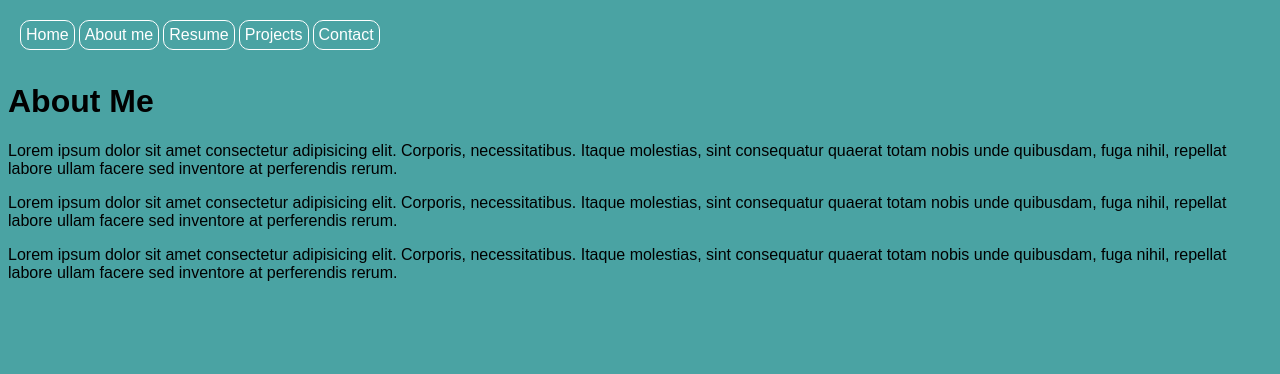
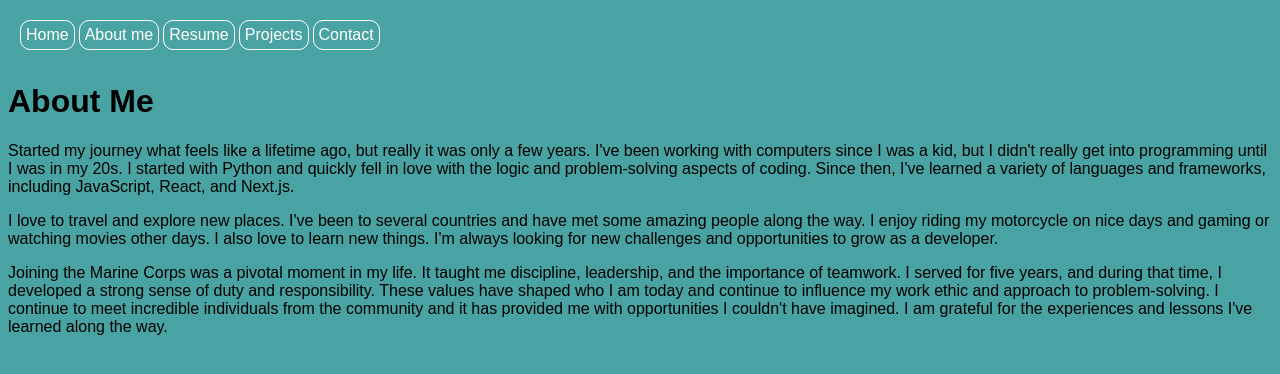
Before and after one commit to zachty/portfolio, a Next.js app: page /about in a window 1280 px wide. Shown: the top 374 px of the page. Built offline with nearby package versions, Linux system fonts and the light colour scheme.

Commit message:
wrote a bit about me

```diff
--- a/pages/about.jsx
+++ b/pages/about.jsx
@@ -8,22 +8,31 @@ export default function About() {
             <h1>About Me</h1>
 
             <p>
-                Lorem ipsum dolor sit amet consectetur adipisicing elit.
-                Corporis, necessitatibus. Itaque molestias, sint consequatur
-                quaerat totam nobis unde quibusdam, fuga nihil, repellat labore
-                ullam facere sed inventore at perferendis rerum.
+                Started my journey what feels like a lifetime ago, but
+                really it was only a few years. I{'\''}ve been working with
+                computers since I was a kid, but I didn{'\''}t really get into
+                programming until I was in my 20s. I started with Python and
+                quickly fell in love with the logic and problem-solving aspects
+                of coding. Since then, I{'\''}ve learned a variety of languages
+                and frameworks, including JavaScript, React, and Next.js.
             </p>
             <p>
-                Lorem ipsum dolor sit amet consectetur adipisicing elit.
-                Corporis, necessitatibus. Itaque molestias, sint consequatur
-                quaerat totam nobis unde quibusdam, fuga nihil, repellat labore
-                ullam facere sed inventore at perferendis rerum.
+                I love to travel and explore new places. I{'\''}ve been to several
+                countries and have met some amazing people along the way. I
+                enjoy riding my motorcycle on nice days and gaming or watching movies
+                other days. I also love to learn new things. I{'\''}m always looking for new
+                challenges and opportunities to grow as a developer.
             </p>
             <p>
-                Lorem ipsum dolor sit amet consectetur adipisicing elit.
-                Corporis, necessitatibus. Itaque molestias, sint consequatur
-                quaerat totam nobis unde quibusdam, fuga nihil, repellat labore
-                ullam facere sed inventore at perferendis rerum.
+                Joining the Marine Corps was a pivotal moment in my life. It taught me
+                discipline, leadership, and the importance of teamwork. I
+                served for five years, and during that time, I
+                developed a strong sense of duty and responsibility. These
+                values have shaped who I am today and continue to influence my
+                work ethic and approach to problem-solving. I continue to meet incredible
+                individuals from the community and it has provided me with opportunities
+                I couldn{'\''}t have imagined. I am grateful for the experiences and
+                lessons I{'\''}ve learned along the way.
             </p>
         </div>
     );
--- a/pages/index.jsx
+++ b/pages/index.jsx
@@ -14,7 +14,7 @@ export default function Home({ formattedDate }) {
                 align="center"style={{ display: 'block', margin: '0 auto' }}
             />
             <p>
-                Welcome to my website! Browse around and check out my work, read a bit about me, or jump straght to the resume to see if you want to contact me for work! I&apos;m just messing around with Next.js currently but hope to start a new project soon!
+                Welcome to my website! Browse around and check out my work, read a bit about me, or jump straght to the resume to see if you want to contact me for work! I{'\''}m just messing around with Next.js currently but hope to start a new project soon!
             </p>
             <p>
                 <a
```
